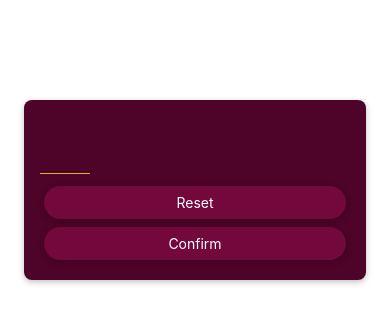
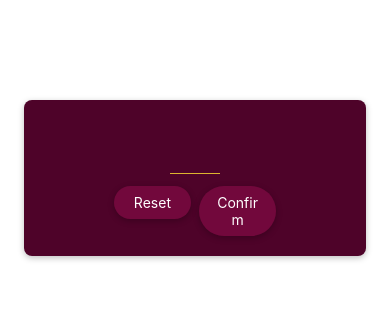
Before and after one commit to ghanayemomar/NumbersGame, a React Native app: screen / in a window 390 px wide. Shown: the top 324 px of the page. Built offline with nearby package versions, Linux system fonts and the light colour scheme.

Commit message:
Improving the Buttons

```diff
--- a/screens/StartGameScreen.js
+++ b/screens/StartGameScreen.js
@@ -10,8 +10,14 @@ function StartGameScreen() {
         autoCapitalize="none"
         autoCorrect={false}
       />
-      <PrimaryButton>Reset</PrimaryButton>
-      <PrimaryButton>Confirm</PrimaryButton>
+      <View style={styles.buttonsContainer}>
+        <View style={styles.buttonContainer}>
+          <PrimaryButton>Reset</PrimaryButton>
+        </View>
+        <View style={styles.buttonContainer}>
+          <PrimaryButton>Confirm</PrimaryButton>
+        </View>
+      </View>
     </View>
   );
 }
@@ -19,6 +25,8 @@ export default StartGameScreen;
 
 const styles = StyleSheet.create({
   inputContainer: {
+    justifyContent: "center",
+    alignItems: "center",
     marginTop: 100,
     marginHorizontal: 24,
     borderRadius: 8,
@@ -40,4 +48,10 @@ const styles = StyleSheet.create({
     fontWeight: "bold",
     textAlign: "center",
   },
+  buttonsContainer: {
+    flexDirection: "row",
+  },
+  buttonContainer: {
+    flex: 1,
+  },
 });
```
